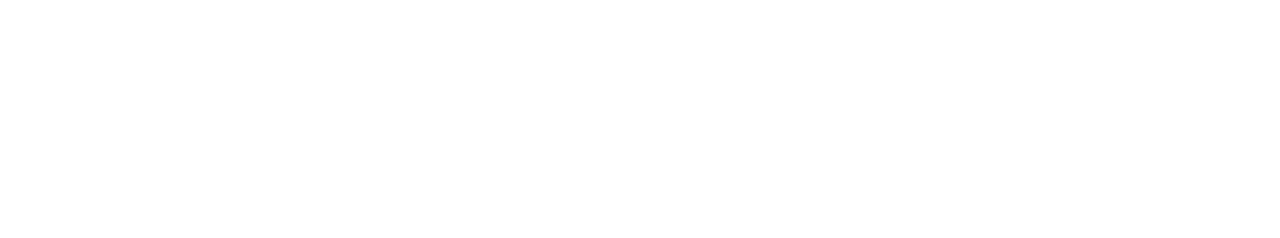
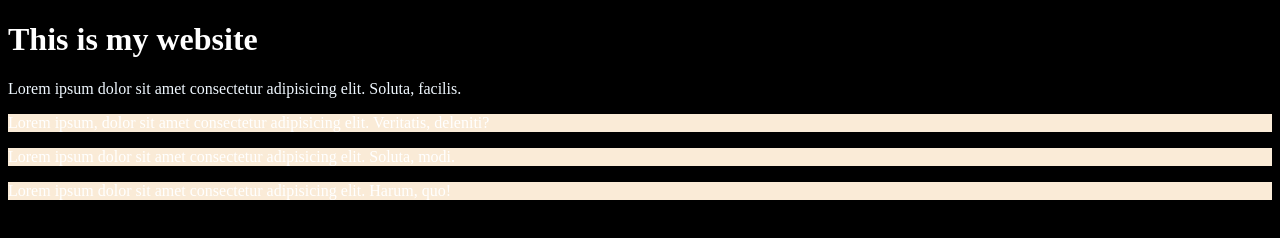
Before and after one commit to BiwashGurung/Advance-CSS, a plain HTML site: page index.html in a window 1280 px wide. Drawn offline with Linux system fonts and the light colour scheme.

```diff
--- a/index.html
+++ b/index.html
@@ -4,6 +4,23 @@
     <meta charset="UTF-8" />
     <meta name="viewport" content="width=device-width, initial-scale=1.0" />
     <title>Advance CSS</title>
+    <style></style>
   </head>
-  <body></body>
+  <!-- Using Inline CSS -->
+  <body style="background-color: black">
+    <h1 style="color: white">This is my website</h1>
+    <p style="color: aliceblue">
+      Lorem ipsum dolor sit amet consectetur adipisicing elit. Soluta, facilis.
+    </p>
+    <p style="background-color: antiquewhite; color: white">
+      Lorem ipsum, dolor sit amet consectetur adipisicing elit. Veritatis,
+      deleniti?
+    </p>
+    <p style="background-color: antiquewhite; color: white">
+      Lorem ipsum dolor sit amet consectetur adipisicing elit. Soluta, modi.
+    </p>
+    <p style="background-color: antiquewhite; color: white">
+      Lorem ipsum dolor sit amet consectetur adipisicing elit. Harum, quo!
+    </p>
+  </body>
 </html>
```
